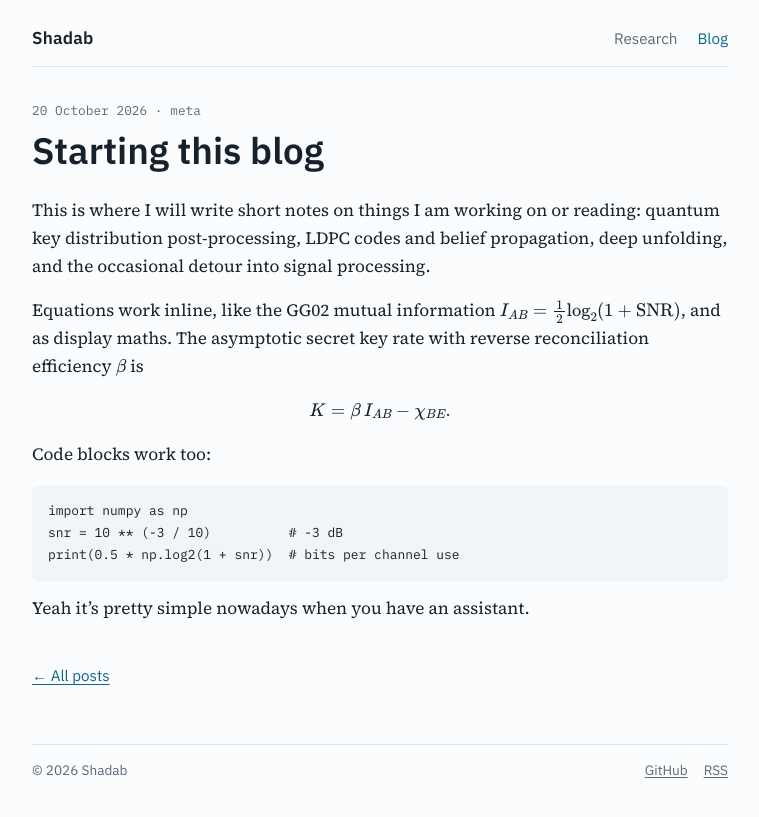
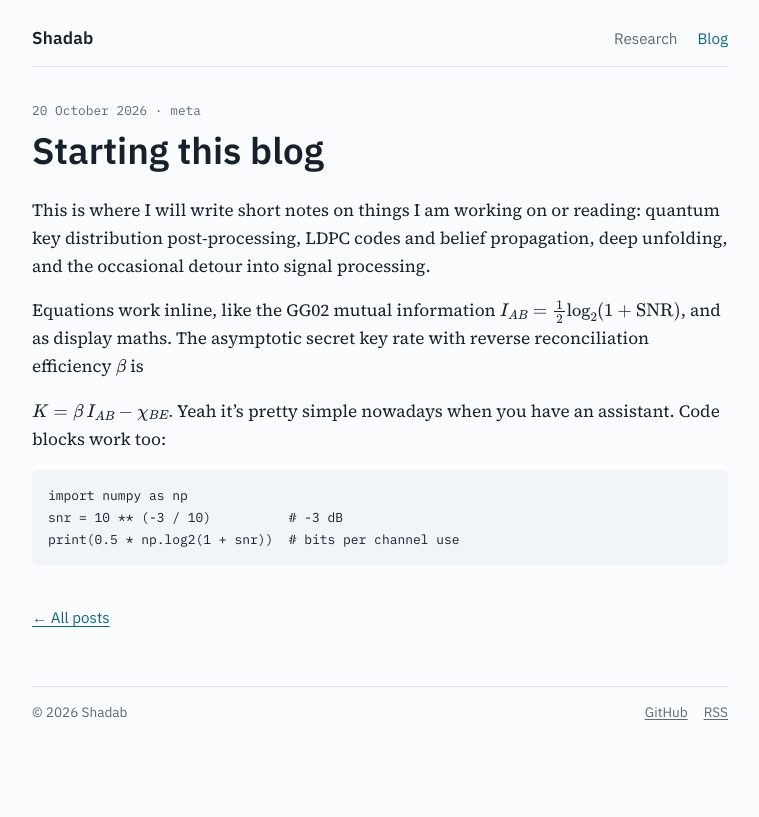
Before and after one commit to liplahm/liplahm.github.io, a Jekyll site: the page built from _posts/2026-10-20-starting-this-blog.md, in a window 1280 px wide. Shown: the top 817 px of the page, without its empty margins (260-1019 px from the left). Built offline with Jekyll 4.4.1, drawn with Linux system fonts in a browser that asks for light colours; part of the change alters nothing that is shown.

````diff
--- a/_posts/2026-10-20-starting-this-blog.md
+++ b/_posts/2026-10-20-starting-this-blog.md
@@ -11,7 +11,7 @@ Equations work inline, like the GG02 mutual information $$I_{AB} = \tfrac12 \log
 $$
 K = \beta\, I_{AB} - \chi_{BE}.
 $$
-
+Yeah it's pretty simple nowadays when you have an assistant.
 Code blocks work too:
 
 ```python
@@ -19,5 +19,3 @@ import numpy as np
 snr = 10 ** (-3 / 10)          # -3 dB
 print(0.5 * np.log2(1 + snr))  # bits per channel use
 ```
-
-Yeah it's pretty simple nowadays when you have an assistant.
````
